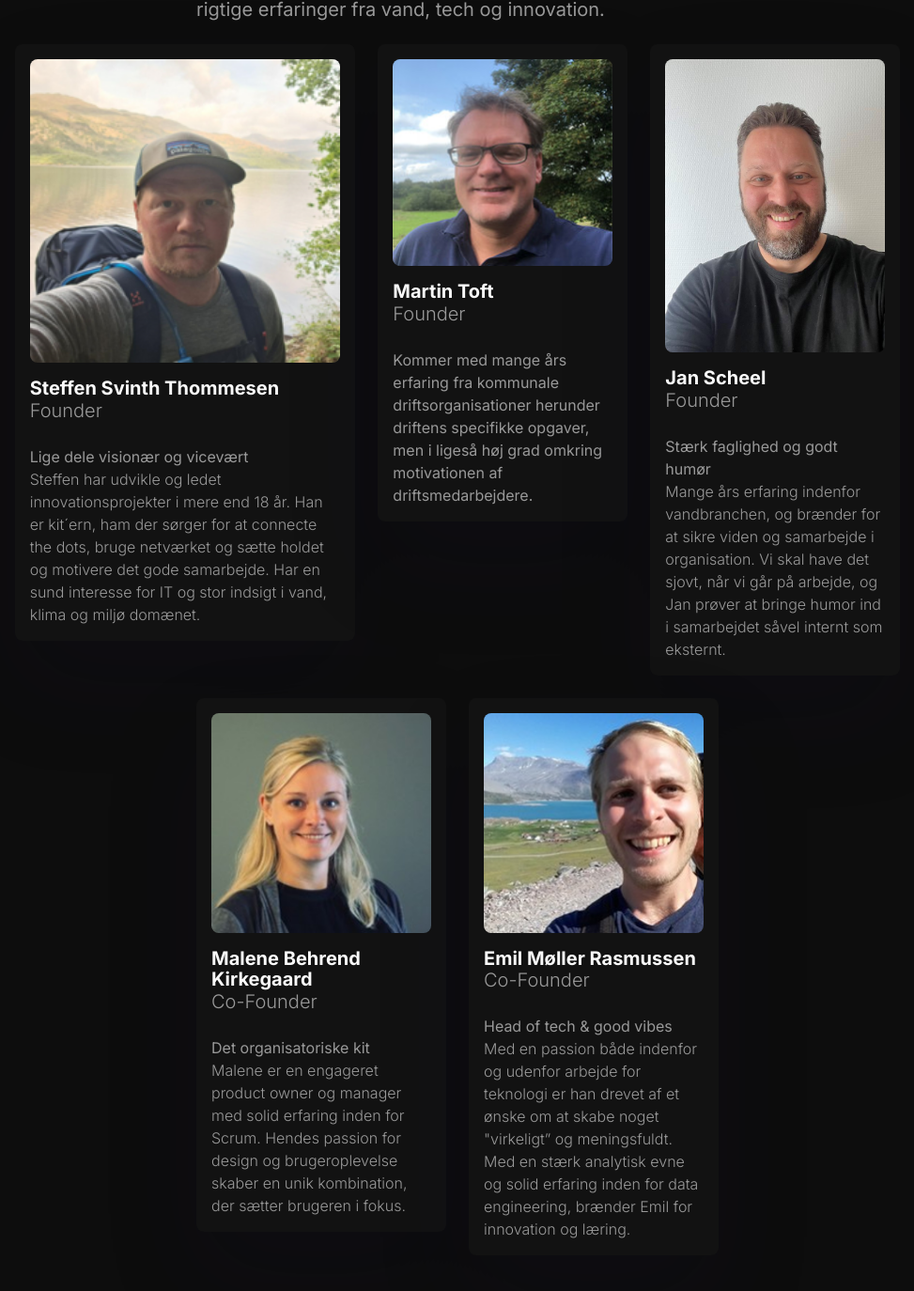
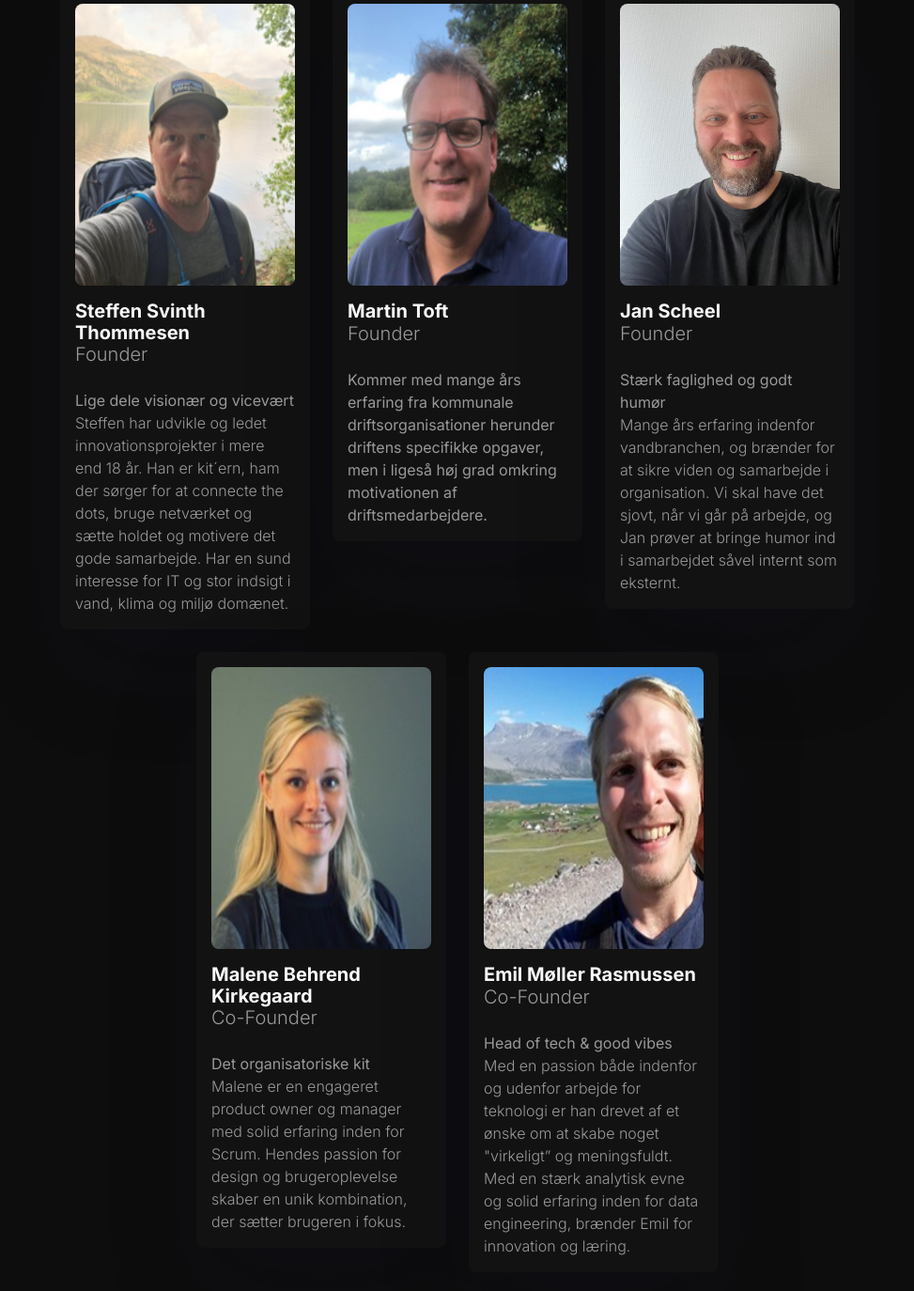
Before and after one commit to aiknowit/aiknowit.github.io, a plain HTML site: page index.html in a window 1280 px wide. Shown: the part 4092-5466 px from the top of the page at 94% size, without its empty margins (153-1126 px from the left). Drawn offline with nearby package versions, Linux system fonts and the light colour scheme.

Commit message:
Flere smårettelser for at få personinfo til at se bedre ud

```diff
--- a/index.html
+++ b/index.html
@@ -243,10 +243,10 @@
 
       </div>
     </div>
-        <div class="columns is-multiline has-text-left is-centered" data-aos="fade-up" data-aos-duration="1000">
-            <div class="column is-one-third" >
+    <div class="columns has-text-left is-centered" data-aos="fade-up" data-aos-duration="1000">
+      <div class="column is-one-quarter" >
         <div class="card-who is-flex is-flex-direction-column is-align-content-stretch">
-                  <figure class="image ">
+            <figure class="image is-4by5">
               <img class="profile-image" src="./static/Steffen.png">
             </figure>
           <h1 class="has-text-weight-bold title is-size-5  mt-4">Steffen Svinth Thommesen</h1>
@@ -258,7 +258,7 @@
       </div>
       <div class="column is-one-quarter">
         <div class="card-who is-flex is-flex-direction-column is-align-content-stretch">
-                <figure class="image">
+            <figure class="image is-4by5">
               <img class="profile-image" src="./static/Martin.png">
             </figure>
           <h1 class="has-text-weight-bold title is-size-5 mt-4">Martin Toft</h1>
@@ -270,7 +270,7 @@
       </div>
       <div class="column is-one-quarter">
         <div class="card-who is-flex is-flex-direction-column is-align-content-stretch">
-                <figure class=" image ">
+            <figure class=" image is-4by5">
               <img class="profile-image" src="./static/jan.jpeg">
             </figure>
           <h1 class="has-text-weight-bold is-size-5 title mt-4">Jan Scheel</h1>
@@ -280,9 +280,11 @@
           </p>
         </div>
       </div>
+      </div>
+      <div class="columns has-text-left is-centered" data-aos="fade-up" data-aos-duration="1000">
         <div class="column is-one-quarter">
             <div class="card-who is-flex is-flex-direction-column is-align-content-stretch">
-                    <figure class=" image ">
+                <figure class="image is-4by5">
                   <img class="profile-image" src="./static/Malene.png">
                 </figure>
               <h1 class="has-text-weight-bold  is-size-5 title mt-4">Malene Behrend Kirkegaard</h1>
@@ -294,7 +296,7 @@
         </div>
         <div class="column is-one-quarter">
             <div class="card-who is-flex is-flex-direction-column is-align-content-stretch a">
-                <figure class=" image ">
+              <figure class=" image is-4by5">
                 <img class="profile-image" src="./static/Emil.png">
               </figure>
             <h1 class="has-text-weight-bold is-5 title mt-4">Emil Møller Rasmussen</h1>
--- a/static/style.css
+++ b/static/style.css
@@ -31,11 +31,14 @@ a.navbar-item:hover {
     --bulma-navbar-item-hover-background-l-delta: none;
 }
 
+.image {
+    height: 300px;
+}
+
 .card-who {
     background-color: rgb(18, 18, 18);
     color: var(--fourth-color);
     border-radius: .5rem;
-    max-width: 400px;
     padding: 1rem;
     box-shadow: rgba(17, 12, 46, 0.15) 0px 48px 100px 0px;
 }
```
Lines whose indentation alone changed are shown as unchanged.
